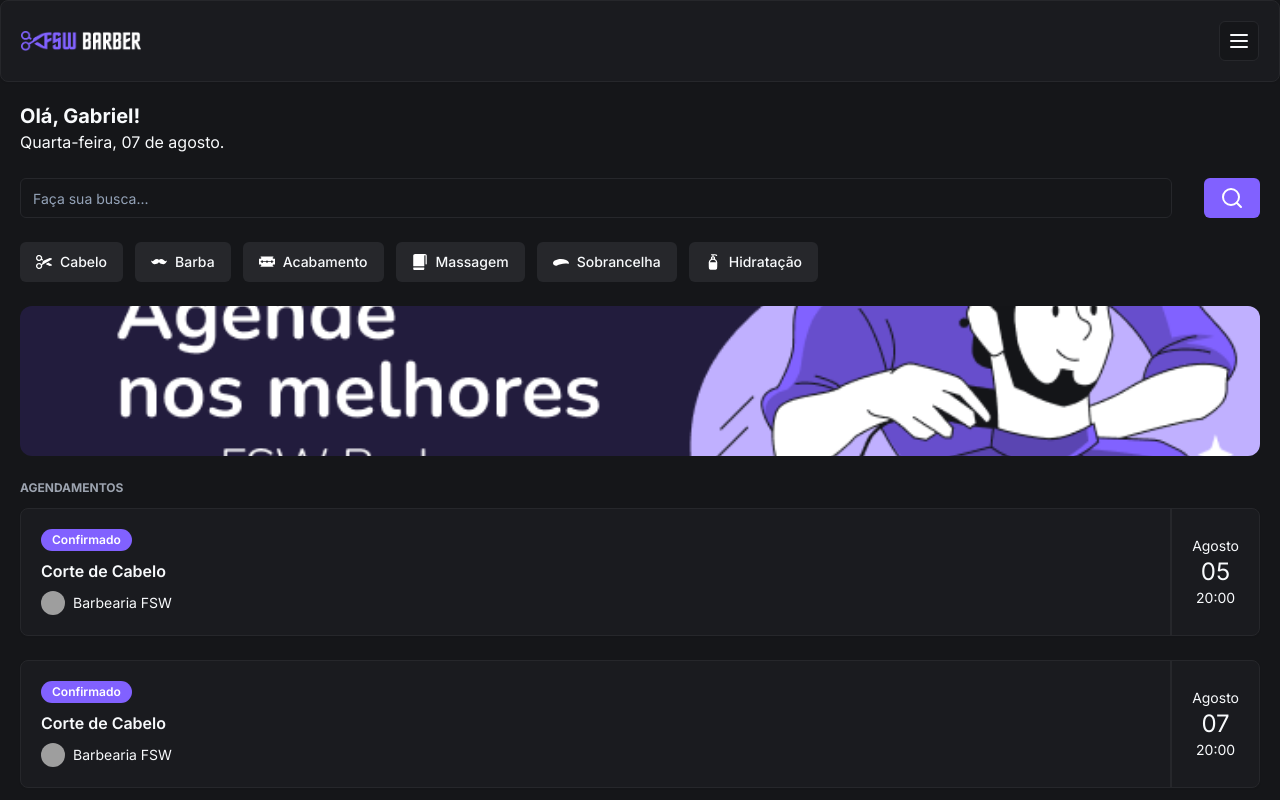
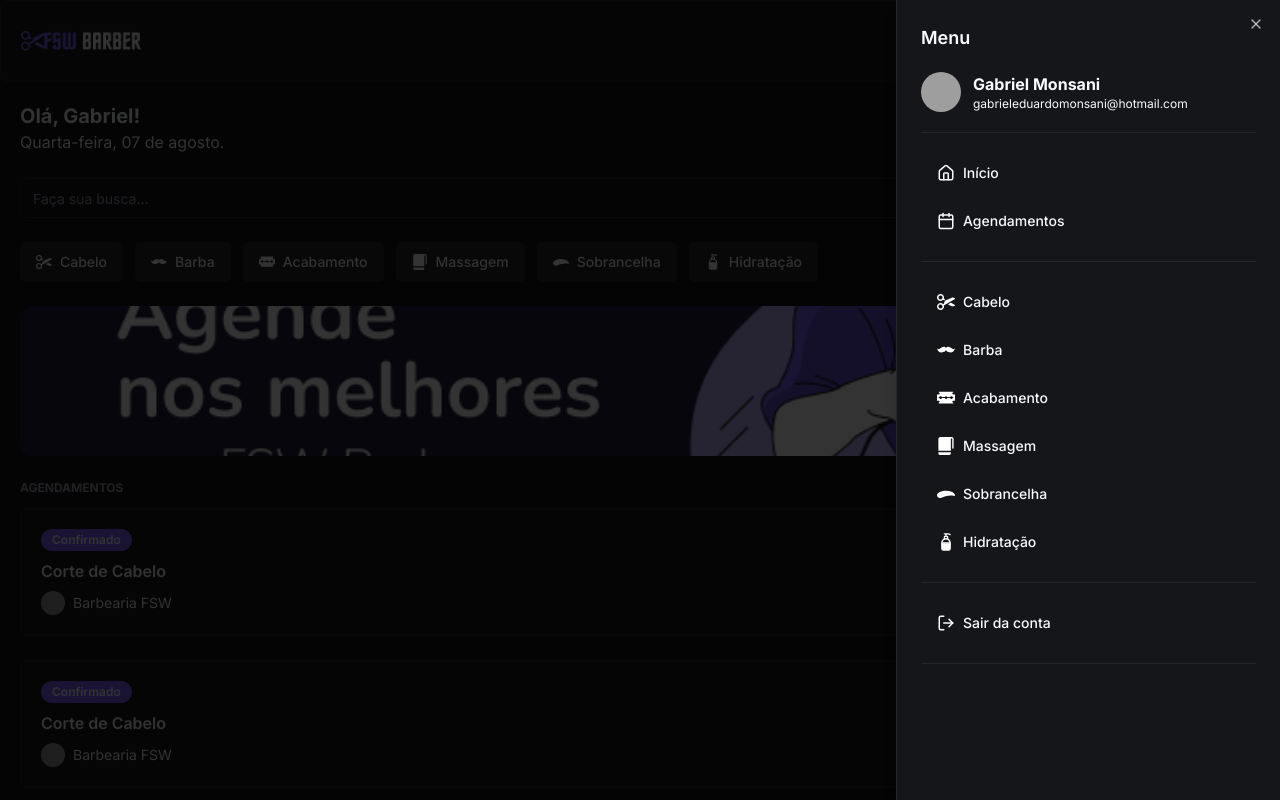
Before and after one commit to gabrielmonsani/Barber-Shop, a Next.js app: page / in a window 1280 px wide. Both pictures are taken after a click on the button 1239 px from the left and 41 px from the top of the page. Shown: the top 800 px of the page. Built offline with nearby package versions, Linux system fonts and the light colour scheme; no server answers; the database is empty; grey boxes are pictures that could not be loaded.

Commit message:
feat: add sidebar

```diff
--- a/app/_components/header.tsx
+++ b/app/_components/header.tsx
@@ -1,16 +1,89 @@
 import Image from "next/image"
 import { Card, CardContent } from "./ui/card"
-import { MenuIcon } from "lucide-react"
+import { CalendarIcon, HomeIcon, LogOutIcon, MenuIcon } from "lucide-react"
 import { Button } from "./ui/button"
+import {
+  Sheet,
+  SheetTrigger,
+  SheetContent,
+  SheetHeader,
+  SheetTitle,
+  SheetClose,
+} from "./ui/sheet"
+import { quickSearchOptions } from "../_constants/search"
+import { AvatarImage } from "@radix-ui/react-avatar"
+import { Avatar } from "./ui/avatar"
+import Link from "next/link"
 
 const Header = () => {
   return (
     <Card>
       <CardContent className="flex flex-row items-center justify-between p-5">
         <Image alt="FSW Barber" src="/logo.png" height={18} width={120} />
-        <Button size="icon" variant="outline">
-          <MenuIcon />
-        </Button>
+
+        <Sheet>
+          <SheetTrigger asChild>
+            <Button size="icon" variant="outline">
+              <MenuIcon />
+            </Button>
+          </SheetTrigger>
+          <SheetContent className="overflow-y-auto">
+            <SheetHeader>
+              <SheetTitle className="text-left">Menu</SheetTitle>
+            </SheetHeader>
+
+            <div className="flex items-center gap-3 border-b border-solid py-5">
+              <Avatar>
+                <AvatarImage src="https://images.unsplash.com/photo-1535713875002-d1d0cf377fde?q=80&w=1780&auto=format&fit=crop&ixlib=rb-4.0.3&ixid=M3wxMjA3fDB8MHxwaG90by1wYWdlfHx8fGVufDB8fHx8fA%3D%3D" />
+              </Avatar>
+
+              <div>
+                <p className="font-bold">Gabriel Monsani</p>
+                <p className="text-xs">gabrieleduardomonsani@hotmail.com</p>
+              </div>
+            </div>
+
+            <div className="flex flex-col gap-2 border-b border-solid py-5">
+              <SheetClose asChild>
+                <Button className="justify-start gap-2" variant="ghost" asChild>
+                  <Link href="/">
+                    <HomeIcon size={18} />
+                    Início
+                  </Link>
+                </Button>
+              </SheetClose>
+              <Button className="justify-start gap-2" variant="ghost">
+                <CalendarIcon size={18} />
+                Agendamentos
+              </Button>
+            </div>
+
+            <div className="flex flex-col gap-2 border-b border-solid py-5">
+              {quickSearchOptions.map((option) => (
+                <Button
+                  key={option.title}
+                  className="justify-start gap-2"
+                  variant="ghost"
+                >
+                  <Image
+                    alt={option.title}
+                    src={option.imageUrl ?? ""}
+                    height={18}
+                    width={18}
+                  />
+                  {option.title}
+                </Button>
+              ))}
+            </div>
+
+            <div className="flex flex-col gap-2 border-b border-solid py-5">
+              <Button variant="ghost" className="justify-start gap-2">
+                <LogOutIcon size={18} />
+                Sair da conta
+              </Button>
+            </div>
+          </SheetContent>
+        </Sheet>
       </CardContent>
     </Card>
   )
--- /dev/null
+++ b/app/_components/ui/sheet.tsx
@@ -0,0 +1,140 @@
+"use client"
+
+import * as React from "react"
+import * as SheetPrimitive from "@radix-ui/react-dialog"
+import { cva, type VariantProps } from "class-variance-authority"
+import { X } from "lucide-react"
+
+import { cn } from "@/app/_lib/utils"
+
+const Sheet = SheetPrimitive.Root
+
+const SheetTrigger = SheetPrimitive.Trigger
+
+const SheetClose = SheetPrimitive.Close
+
+const SheetPortal = SheetPrimitive.Portal
+
+const SheetOverlay = React.forwardRef<
+  React.ElementRef<typeof SheetPrimitive.Overlay>,
+  React.ComponentPropsWithoutRef<typeof SheetPrimitive.Overlay>
+>(({ className, ...props }, ref) => (
+  <SheetPrimitive.Overlay
+    className={cn(
+      "fixed inset-0 z-50 bg-black/80 data-[state=open]:animate-in data-[state=closed]:animate-out data-[state=closed]:fade-out-0 data-[state=open]:fade-in-0",
+      className,
+    )}
+    {...props}
+    ref={ref}
+  />
+))
+SheetOverlay.displayName = SheetPrimitive.Overlay.displayName
+
+const sheetVariants = cva(
+  "fixed z-50 gap-4 bg-background p-6 shadow-lg transition ease-in-out data-[state=open]:animate-in data-[state=closed]:animate-out data-[state=closed]:duration-300 data-[state=open]:duration-500",
+  {
+    variants: {
+      side: {
+        top: "inset-x-0 top-0 border-b data-[state=closed]:slide-out-to-top data-[state=open]:slide-in-from-top",
+        bottom:
+          "inset-x-0 bottom-0 border-t data-[state=closed]:slide-out-to-bottom data-[state=open]:slide-in-from-bottom",
+        left: "inset-y-0 left-0 h-full w-3/4 border-r data-[state=closed]:slide-out-to-left data-[state=open]:slide-in-from-left sm:max-w-sm",
+        right:
+          "inset-y-0 right-0 h-full w-3/4  border-l data-[state=closed]:slide-out-to-right data-[state=open]:slide-in-from-right sm:max-w-sm",
+      },
+    },
+    defaultVariants: {
+      side: "right",
+    },
+  },
+)
+
+interface SheetContentProps
+  extends React.ComponentPropsWithoutRef<typeof SheetPrimitive.Content>,
+    VariantProps<typeof sheetVariants> {}
+
+const SheetContent = React.forwardRef<
+  React.ElementRef<typeof SheetPrimitive.Content>,
+  SheetContentProps
+>(({ side = "right", className, children, ...props }, ref) => (
+  <SheetPortal>
+    <SheetOverlay />
+    <SheetPrimitive.Content
+      ref={ref}
+      className={cn(sheetVariants({ side }), className)}
+      {...props}
+    >
+      {children}
+      <SheetPrimitive.Close className="absolute right-4 top-4 rounded-sm opacity-70 ring-offset-background transition-opacity hover:opacity-100 focus:outline-none focus:ring-2 focus:ring-ring focus:ring-offset-2 disabled:pointer-events-none data-[state=open]:bg-secondary">
+        <X className="h-4 w-4" />
+        <span className="sr-only">Close</span>
+      </SheetPrimitive.Close>
+    </SheetPrimitive.Content>
+  </SheetPortal>
+))
+SheetContent.displayName = SheetPrimitive.Content.displayName
+
+const SheetHeader = ({
+  className,
+  ...props
+}: React.HTMLAttributes<HTMLDivElement>) => (
+  <div
+    className={cn(
+      "flex flex-col space-y-2 text-center sm:text-left",
+      className,
+    )}
+    {...props}
+  />
+)
+SheetHeader.displayName = "SheetHeader"
+
+const SheetFooter = ({
+  className,
+  ...props
+}: React.HTMLAttributes<HTMLDivElement>) => (
+  <div
+    className={cn(
+      "flex flex-col-reverse sm:flex-row sm:justify-end sm:space-x-2",
+      className,
+    )}
+    {...props}
+  />
+)
+SheetFooter.displayName = "SheetFooter"
+
+const SheetTitle = React.forwardRef<
+  React.ElementRef<typeof SheetPrimitive.Title>,
+  React.ComponentPropsWithoutRef<typeof SheetPrimitive.Title>
+>(({ className, ...props }, ref) => (
+  <SheetPrimitive.Title
+    ref={ref}
+    className={cn("text-lg font-semibold text-foreground", className)}
+    {...props}
+  />
+))
+SheetTitle.displayName = SheetPrimitive.Title.displayName
+
+const SheetDescription = React.forwardRef<
+  React.ElementRef<typeof SheetPrimitive.Description>,
+  React.ComponentPropsWithoutRef<typeof SheetPrimitive.Description>
+>(({ className, ...props }, ref) => (
+  <SheetPrimitive.Description
+    ref={ref}
+    className={cn("text-sm text-muted-foreground", className)}
+    {...props}
+  />
+))
+SheetDescription.displayName = SheetPrimitive.Description.displayName
+
+export {
+  Sheet,
+  SheetPortal,
+  SheetOverlay,
+  SheetTrigger,
+  SheetClose,
+  SheetContent,
+  SheetHeader,
+  SheetFooter,
+  SheetTitle,
+  SheetDescription,
+}
--- a/package.json
+++ b/package.json
@@ -15,6 +15,7 @@
   "dependencies": {
     "@prisma/client": "^5.18.0",
     "@radix-ui/react-avatar": "^1.1.0",
+    "@radix-ui/react-dialog": "^1.1.1",
     "@radix-ui/react-slot": "^1.1.0",
     "class-variance-authority": "^0.7.0",
     "clsx": "^2.1.1",
```
Also changed, not shown: 1 other file (tests, documents, lock files or other folders).
